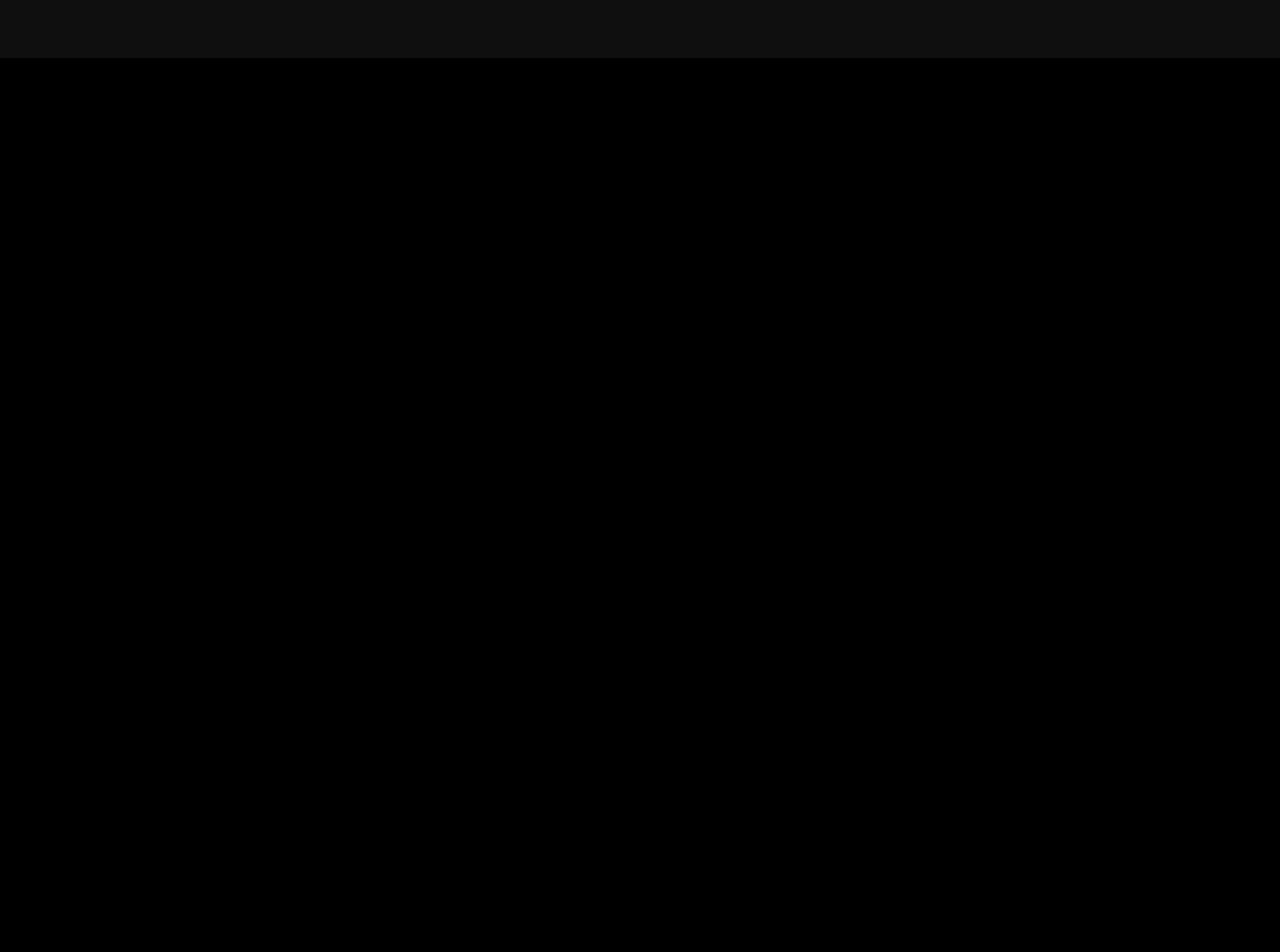
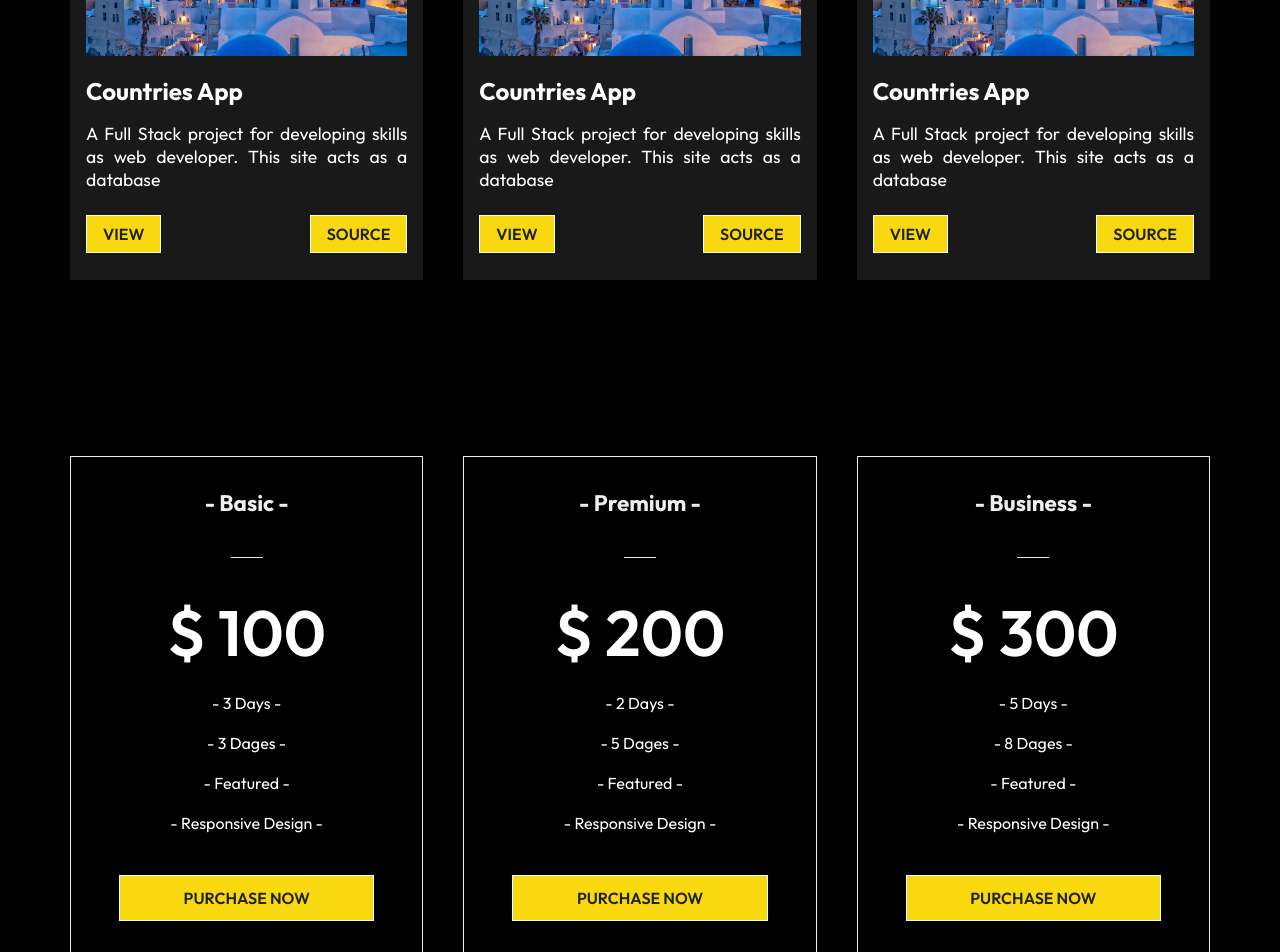
Before and after one commit to IvanConsorteWork/Portfolio-Old-, a React (Create React App) app: page /projects in a window 1280 px wide. Shown: the part 780-1732 px from the top of the page. Before the commit the page ends 838 px from the top, so only its background shows below. Built offline with nearby package versions, Linux system fonts and the light colour scheme.

Commit message:
making dynamic cards

```diff
--- /dev/null
+++ b/src/components/PricingCard.css
@@ -0,0 +1,62 @@
+.pricing {
+    width: 100%;
+    padding: 6rem 1rem;
+    background: #000
+}
+
+.card-container {
+    max-width: 1140px;
+    margin: auto;
+    display: grid;
+    grid-template-columns: repeat(3, 1fr);
+    grid-gap: 40px
+}
+
+.card {
+    border: 1px solid #eee;
+    color: #eee;
+    text-align: center;
+    padding: 1rem
+}
+
+.card:hover {
+    background-color: #141414;
+}
+
+.card h3 {
+    font-size: 1.4rem;
+    padding: 1rem
+}
+
+.card p {
+    padding: 10px 0;
+}
+
+.bar {
+    border-bottom: 1px solid #eee;
+    width: 10%;
+    margin: 1.5rem auto;
+    display: block
+}
+
+.btc {
+    font-size: 4rem;
+    font-weight: 600;
+    padding: 1rem 0
+}
+
+.card .btn {
+    display: block;
+    width: 80%;
+    margin: 2rem auto
+}
+
+/* FIJATE QUE EL BTN PISA EL DEL FRONT, REVISAR ESO */
+
+@media screen and (max-width: 640px) {
+    .card-container {
+        max-width: 90%;
+        margin: auto;
+        grid-template-columns: 1fr
+    }
+}
--- /dev/null
+++ b/src/components/PricingCard.js
@@ -0,0 +1,46 @@
+import React from 'react';
+import { Link } from 'react-router-dom';
+import './PricingCard.css';
+
+const PricingCard = () => {
+  return (
+    <div className='pricing'>
+        <div className='card-container'>
+            <div className='card'>
+                <h3>- Basic -</h3>
+                <span className='bar'></span>
+                <p className='btc'>$ 100</p>
+                <p>- 3 Days -</p>
+                <p>- 3 Dages -</p>
+                <p>- Featured -</p>
+                <p>- Responsive Design -</p>
+                <Link to='/contact' className='btn'>PURCHASE NOW</Link>
+            </div>
+
+            <div className='card'>
+                <h3>- Premium -</h3>
+                <span className='bar'></span>
+                <p className='btc'>$ 200</p>
+                <p>- 2 Days -</p>
+                <p>- 5 Dages -</p>
+                <p>- Featured -</p>
+                <p>- Responsive Design -</p>
+                <Link to='/contact' className='btn'>PURCHASE NOW</Link>
+            </div>
+
+            <div className='card'>
+                <h3>- Business -</h3>
+                <span className='bar'></span>
+                <p className='btc'>$ 300</p>
+                <p>- 5 Days -</p>
+                <p>- 8 Dages -</p>
+                <p>- Featured -</p>
+                <p>- Responsive Design -</p>
+                <Link to='/contact' className='btn'>PURCHASE NOW</Link>
+            </div>
+        </div>
+    </div>
+  )
+}
+
+export default PricingCard
--- /dev/null
+++ b/src/components/WordCardData.js
@@ -0,0 +1,27 @@
+import pro1 from '../assets/pro1.png';
+
+const WorkCardData = [
+    {
+        imgsrc: pro1,
+        title: "Countries App",
+        text: "A Full Stack project for developing skills as web developer. This site acts as a database",
+        view: ""
+        // Acá iria la dirección del sitio web adecuado
+    },
+    {
+        imgsrc: pro1,
+        title: "Countries App",
+        text: "A Full Stack project for developing skills as web developer. This site acts as a database",
+        view: ""
+        // Acá iria la dirección del sitio web adecuado
+    },
+    {
+        imgsrc: pro1,
+        title: "Countries App",
+        text: "A Full Stack project for developing skills as web developer. This site acts as a database",
+        view: ""
+        // Acá iria la dirección del sitio web adecuado
+    }
+]
+
+export default WorkCardData;
--- /dev/null
+++ b/src/components/Work.js
@@ -0,0 +1,26 @@
+import React from 'react';
+import './WorkCard.css';
+import WorkCard from './WorkCard';
+import WorkCardData from './WordCardData';
+
+const Work = () => {
+  return (
+    <div className='work-container'>
+        <h1 className='project-heading'>Projects</h1>
+        <div className='project-container'>
+            {WorkCardData.map((val, ind) => {
+                return (
+                <WorkCard
+                key={ind}
+                imgsrc={val.imgsrc}
+                title={val.title}
+                text={val.text}
+                view={val.view} />
+                )
+            })}
+        </div>
+    </div>
+  )
+}
+
+export default Work
--- /dev/null
+++ b/src/components/WorkCard.css
@@ -0,0 +1,51 @@
+.project-heading {
+    text-align: center;
+    padding: 4rem 0 2rem 0
+}
+
+.project-container {
+    max-width: 1140px;
+    margin: auto;
+    display: grid;
+    grid-template-columns: repeat(3, 1fr);
+    grid-gap: 40px;
+    padding-bottom: 5rem
+}
+
+.project-card {
+    background: #1a1919;
+    padding: 1.2rem 1rem
+}
+
+.project-card img {
+    width: 100%
+}
+
+.project-title {
+    color: #fff;
+    padding: 1rem 0
+}
+
+.project-details p {
+    padding-bottom: 1rem;
+    font-size: 1.1rem;
+    text-align: justify
+}
+
+.project-details-btns {
+    display: flex;
+    justify-content: space-between;
+    padding: 0.5rem 0
+}
+
+.project-details-btns .btn {
+    padding: 0.5rem 1rem
+}
+
+@media screen and (max-width: 640px) {
+    .project-container {
+        max-width: 90%;
+        margin: auto;
+        grid-template-columns: 1fr
+    }
+}
--- /dev/null
+++ b/src/components/WorkCard.js
@@ -0,0 +1,21 @@
+import React from 'react';
+import './WorkCard.css';
+import { NavLink } from 'react-router-dom';
+
+const WorkCard = (props) => {
+  return (
+    <div className='project-card'>
+        <img src={props.imgsrc} alt='project-preview'/>
+        <h2 className='project-title'>{props.title}</h2>
+        <div className='project-details'>
+            <p>{props.text}</p>
+            <div className='project-details-btns'>
+                <NavLink to={props.view} className="btn">View</NavLink>
+                <NavLink to='/projects' className="btn">Source</NavLink>
+            </div>
+        </div>
+    </div>
+  )
+}
+
+export default WorkCard
--- a/src/routes/Projects.js
+++ b/src/routes/Projects.js
@@ -2,12 +2,16 @@
 import NavBar from '../components/NavBar';
 import Footer from '../components/Footer';
 import HeroImg2 from '../components/HeroImg2';
+import PricingCard from '../components/PricingCard';
+import Work from '../components/Work';
 
 const Projects = () => {
   return (
     <div>
       <NavBar />
       <HeroImg2 heading='Projects.' text='This are my projects.'/>
+      <Work />
+      <PricingCard/>
       <Footer />
     </div>
   )
```
Also changed, not shown: src/assets/pro1.png (added).
